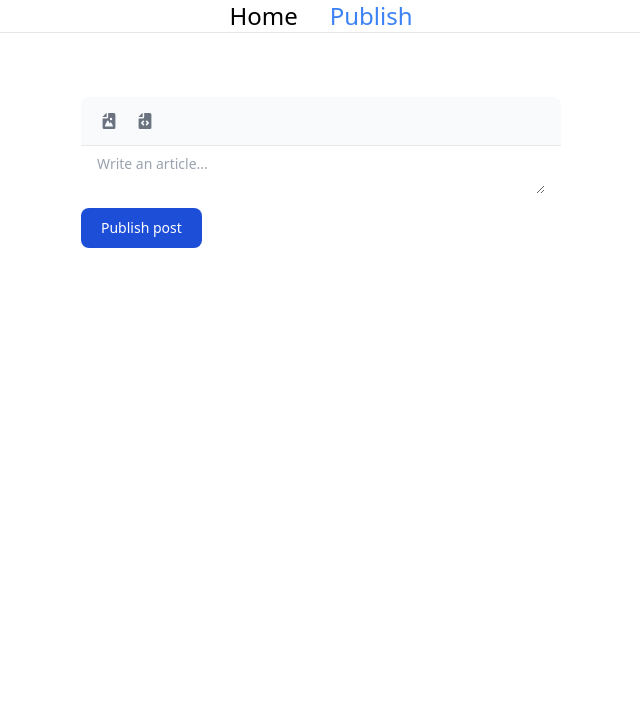
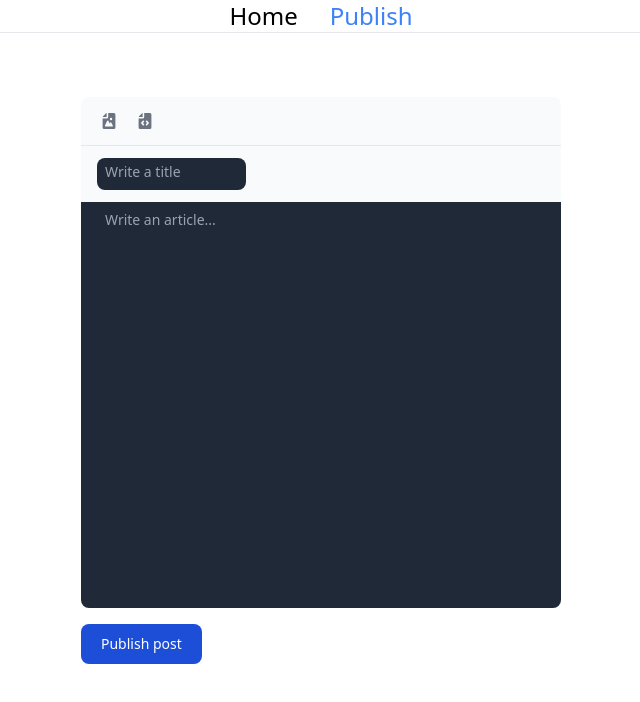
Before and after one commit to mzipi/my-blog, a Next.js app: page /dashboard in a window 1280 px wide. Shown: the top 702 px of the page, without its empty margins (319-959 px from the left). Built offline with nearby package versions, Linux system fonts and the light colour scheme.

Commit message:
agregados los campos faltantes en los post, y pequeño cambio de diseño en donde se hacen las publicaciones

```diff
--- a/src/app/api/route.tsx
+++ b/src/app/api/route.tsx
@@ -13,9 +13,11 @@ export async function POST(req: Request): Promise<NextResponse> {
 }
 
 export async function PUT(): Promise<NextResponse> {
+    // editar post
     return NextResponse.json({ res: 200 });
 }
 
 export async function DELETE(): Promise<NextResponse> {
+    // eliminar post
     return NextResponse.json({ res: 200 });
 }
--- a/src/app/dashboard/Form.tsx
+++ b/src/app/dashboard/Form.tsx
@@ -39,12 +39,15 @@ export function Form() {
                         <div className="tooltip-arrow" data-popper-arrow></div>
                     </div>
                 </div>
-                <div className="px-4 py-2 bg-white rounded-b-lg dark:bg-gray-800">
+                <div className="px-4 py-3 rounded-b-lg">
+                    <textarea className="align-middle post rounded-lg w-1/3 h-8 px-2 py-1 text-sm border-0 bg-gray-800 focus:ring-0 text-white placeholder-gray-400" placeholder="Write a title" required></textarea>
+                </div>
+                <div className="px-4 py-2 rounded-b-lg bg-gray-800">
                     <label htmlFor="editor" className="sr-only">Publish post</label>
-                    <textarea id="editor" className="w-full px-0 text-sm text-gray-800 bg-white border-0 dark:bg-gray-800 focus:ring-0 dark:text-white dark:placeholder-gray-400" placeholder="Write an article..." required></textarea>
+                    <textarea id="editor" className="post w-full h-96 px-2 text-sm border-0 bg-gray-800 focus:ring-0 text-white placeholder-gray-400" placeholder="Write an article..." required></textarea>
                 </div>
             </div>
-            <button type="submit" className="px-5 py-2.5 text-sm font-medium text-center text-white bg-blue-700 rounded-lg focus:ring-4 focus:ring-blue-200 dark:focus:ring-blue-900 hover:bg-blue-800">
+            <button type="submit" className="px-5 py-2.5 mt-4 text-sm font-medium text-center text-white bg-blue-700 rounded-lg focus:ring-4 focus:ring-blue-200 dark:focus:ring-blue-900 hover:bg-blue-800">
                 Publish post
             </button>
         </form>
--- a/src/app/globals.css
+++ b/src/app/globals.css
@@ -19,3 +19,7 @@
 body {
   color: rgb(var(--foreground-rgb));
 }
+
+.post {
+  resize: none;
+}
```
